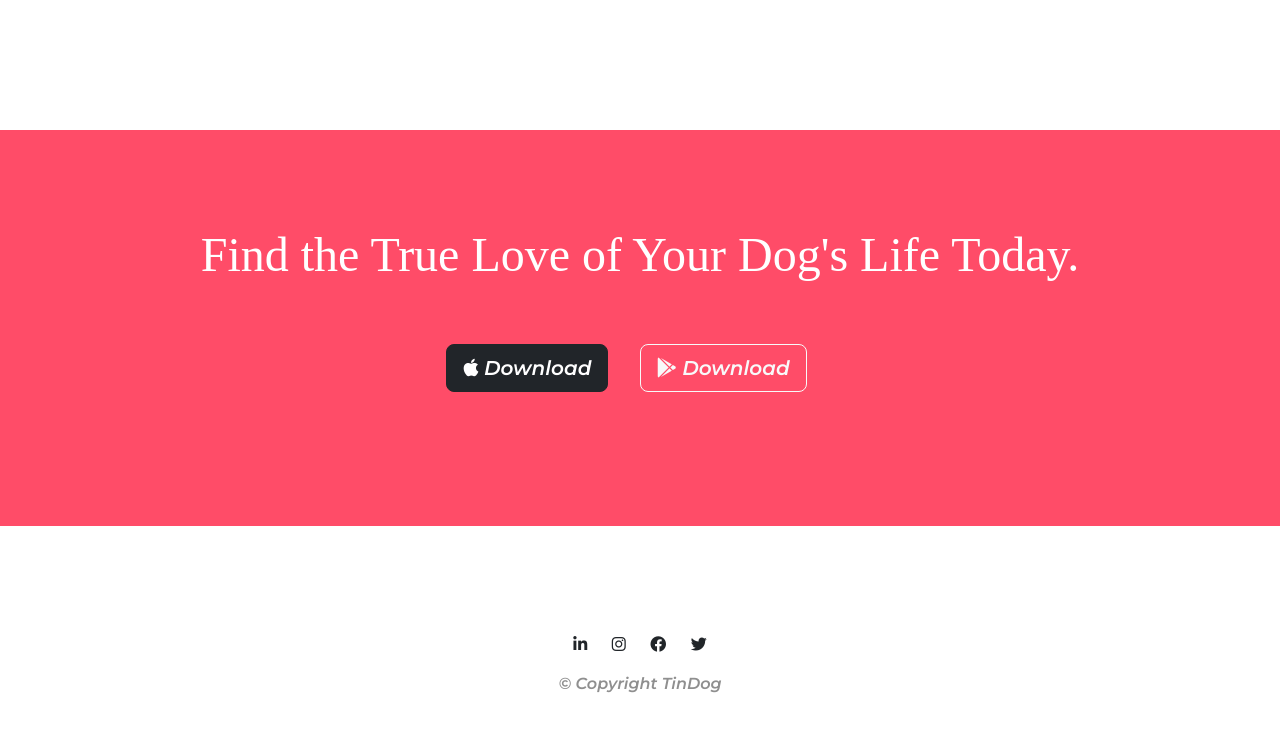
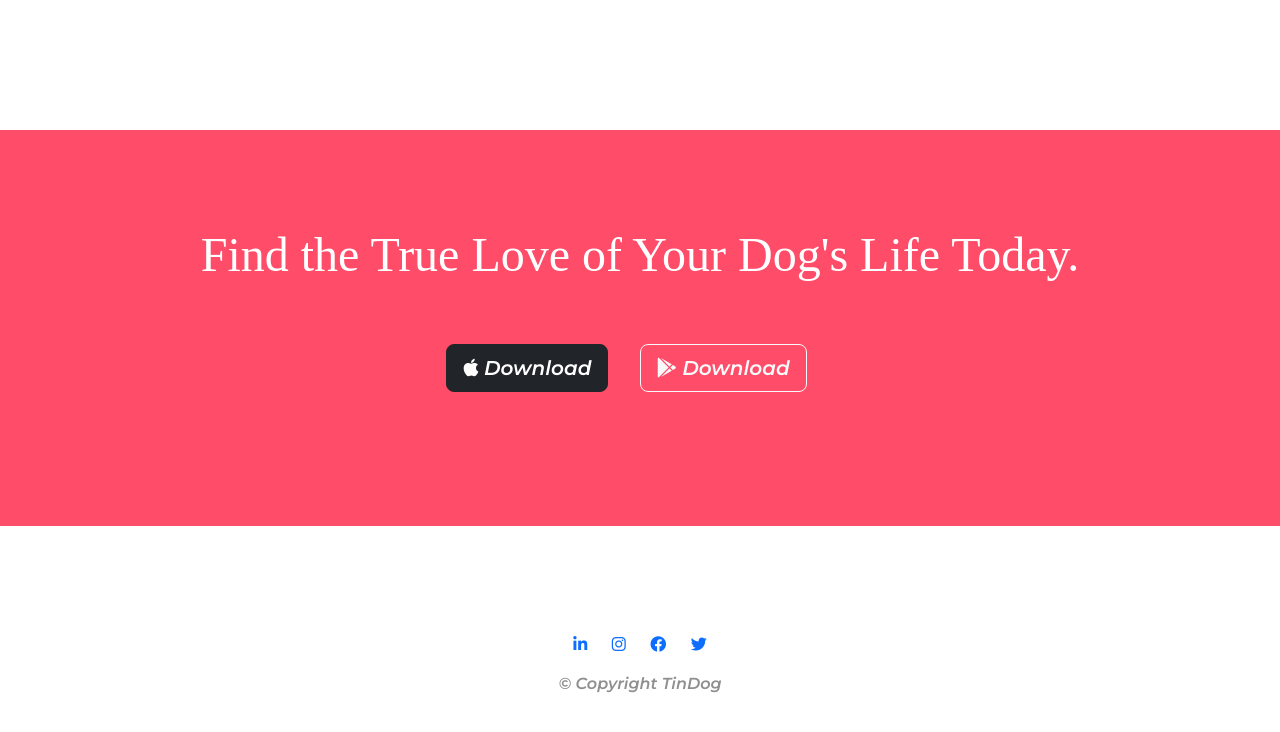
Before and after one commit to prakharpandey04/tindogFrontend, a plain HTML site: page index.html in a window 1280 px wide. Shown: the part 2548-3280 px from the top of the page. Drawn offline with nearby package versions, Linux system fonts and the light colour scheme.

Commit message:
Add files via upload

```diff
--- a/index.html
+++ b/index.html
@@ -224,10 +224,10 @@
 
   <footer class="white-section" id="footer">
     <div class="container-fluid">
-      <i class="social-option fa-brands fa-linkedin"></i>
-      <i class="social-option fa-brands fa-instagram"></i>
-      <i class="social-option fa-brands fa-facebook"></i>
-      <i class="social-option fa-brands fa-twitter"></i>
+      <a href="https://www.linkedin.com/in/prakhar-pandey-0a15651b4/" target="_blank"><i class="social-option fa-brands fa-linkedin"></i></a>
+      <a href="https://www.instagram.com/prakharpandey04/" target="_blank"><i class="social-option fa-brands fa-instagram"></i></a>
+      <a class="footer-link" href="https://www.facebook.com/profile.php?id=100076456025478" target="_blank"><i class="social-option fa-brands fa-facebook"></i></a>
+      <a class="footer-link" href="https://twitter.com/pandeyprakhar04" target="_blank"><i class="social-option fa-brands fa-twitter"></i></a>
       <p>© Copyright TinDog</p>
     </div>
 
```
